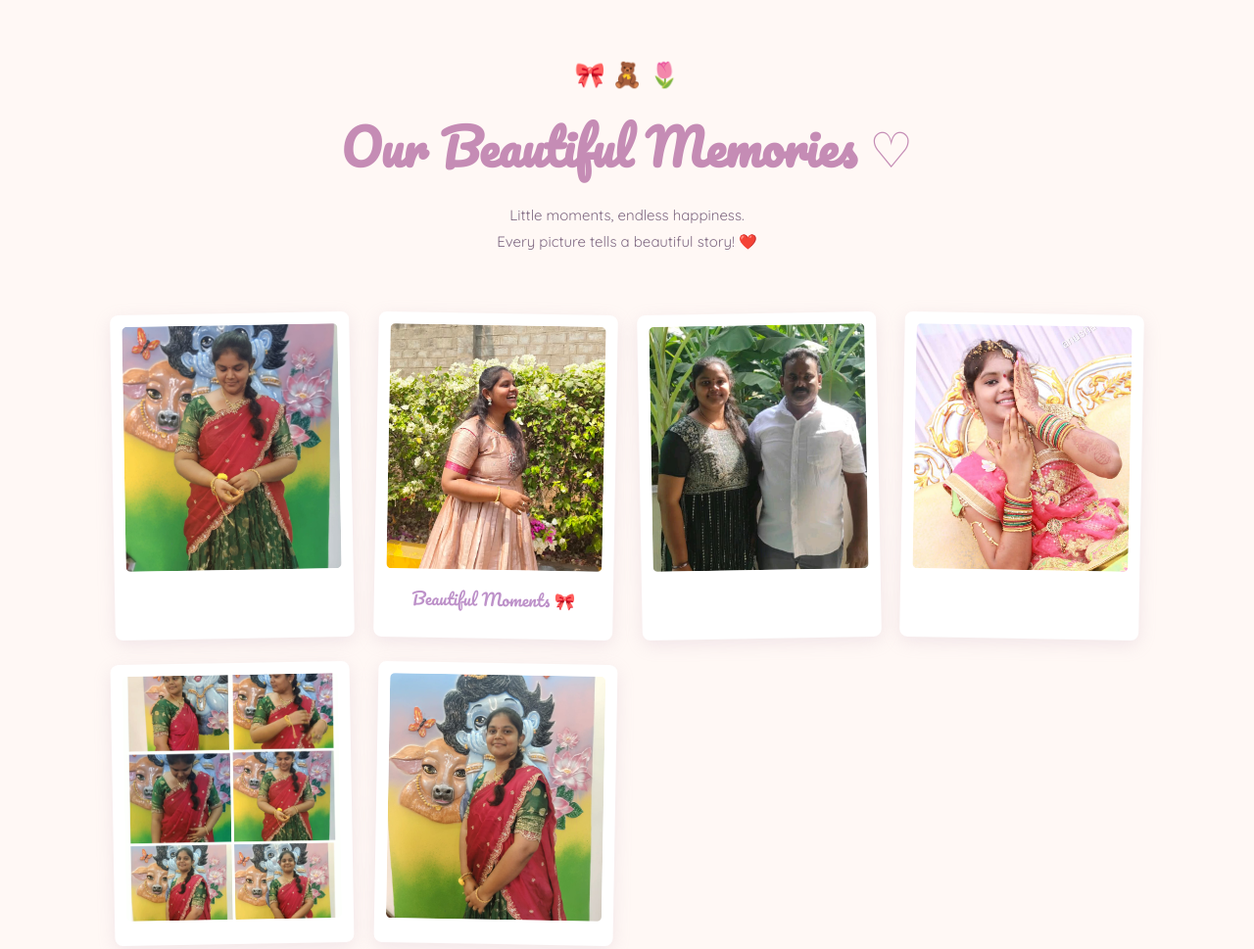
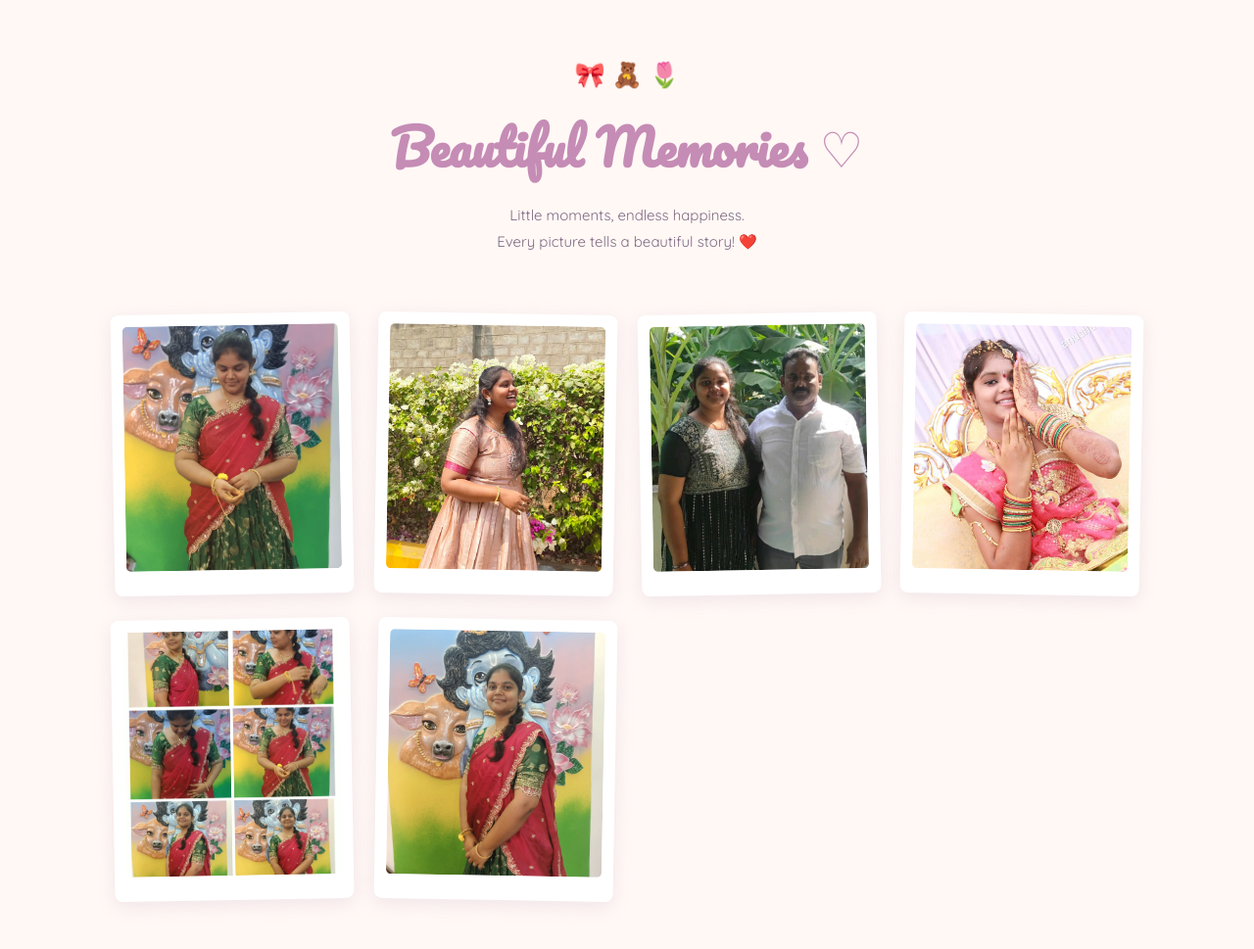
Before and after one commit to sireesha1612/memory-website, a plain HTML site: page gallery.html in a window 1280 px wide. Shown: the top 969 px of the page at 98% size. Drawn offline with Linux system fonts and the light colour scheme.

Commit message:
Modify header title and update photo card content
Updated the header title and removed a paragraph in the photo card.

```diff
--- a/gallery.html
+++ b/gallery.html
@@ -118,7 +118,7 @@
     <header>
         <div class="decoration">🎀 🧸 🌷</div>
 
-        <h1>Our Beautiful Memories ♡</h1>
+        <h1> Beautiful Memories ♡</h1>
 
         <p>
             Little moments, endless happiness.
@@ -137,7 +137,6 @@
 
         <div class="photo-card">
             <img src="images/gallery2.jpeg" alt="Memory 2">
-            <p>Beautiful Moments 🎀</p>
         </div>
 
         <div class="photo-card">
```
